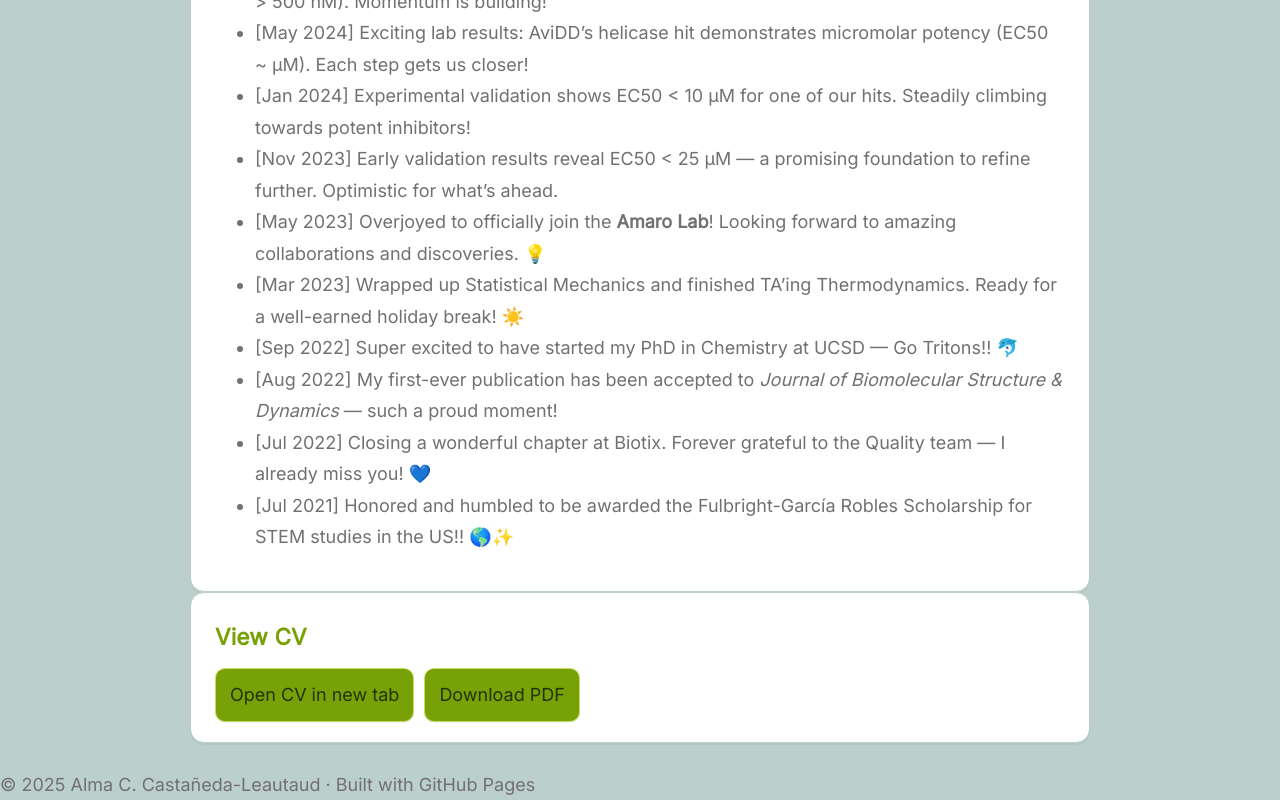
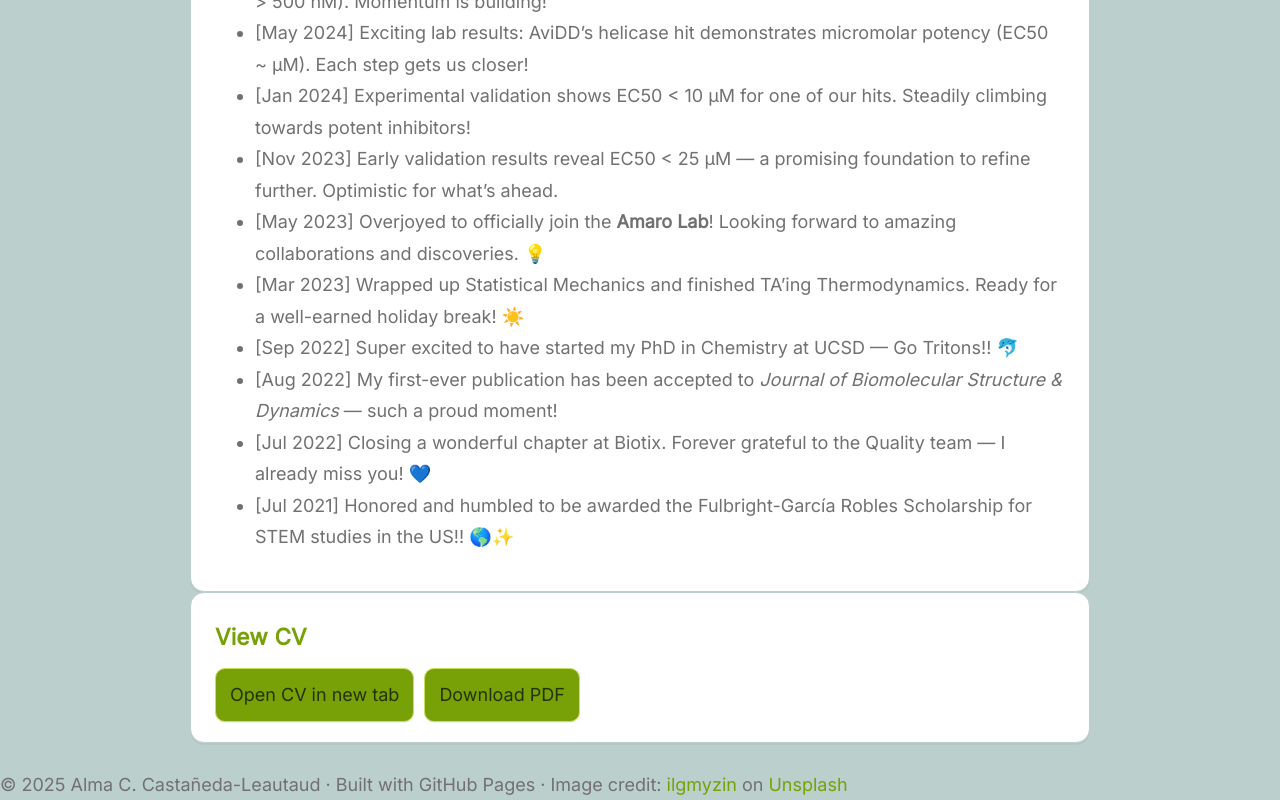
Before and after one commit to chemdesign-accl/ACCL.github.io, a plain HTML site: page index.html in a window 1280 px wide. Shown: the part 1860-2660 px from the top of the page. Drawn offline with Linux system fonts and the light colour scheme.

Commit message:
Update index.html

```diff
--- a/index.html
+++ b/index.html
@@ -253,7 +253,13 @@
   </div>
 
   <footer class="muted" style="margin-top: 26px">
-    © <script>document.write(new Date().getFullYear())</script> Alma C. Castañeda-Leautaud · Built with GitHub Pages
+    © <script>document.write(new Date().getFullYear())</script> Alma C. Castañeda-Leautaud · Built with GitHub Pages · Image credit:
+            <a href="https://unsplash.com/pt-br/@ilgmyzin?utm_content=creditCopyText&utm_medium=referral&utm_source=unsplash" target="_blank" rel="noopener">
+              ilgmyzin
+            </a> on
+            <a href="https://unsplash.com/pt-br/fotografias/diagrama-AqKMNlNa1ZY?utm_content=creditCopyText&utm_medium=referral&utm_source=unsplash" target="_blank" rel="noopener">
+              Unsplash
+            </a>
   </footer>
 </body>
 </html>
```
